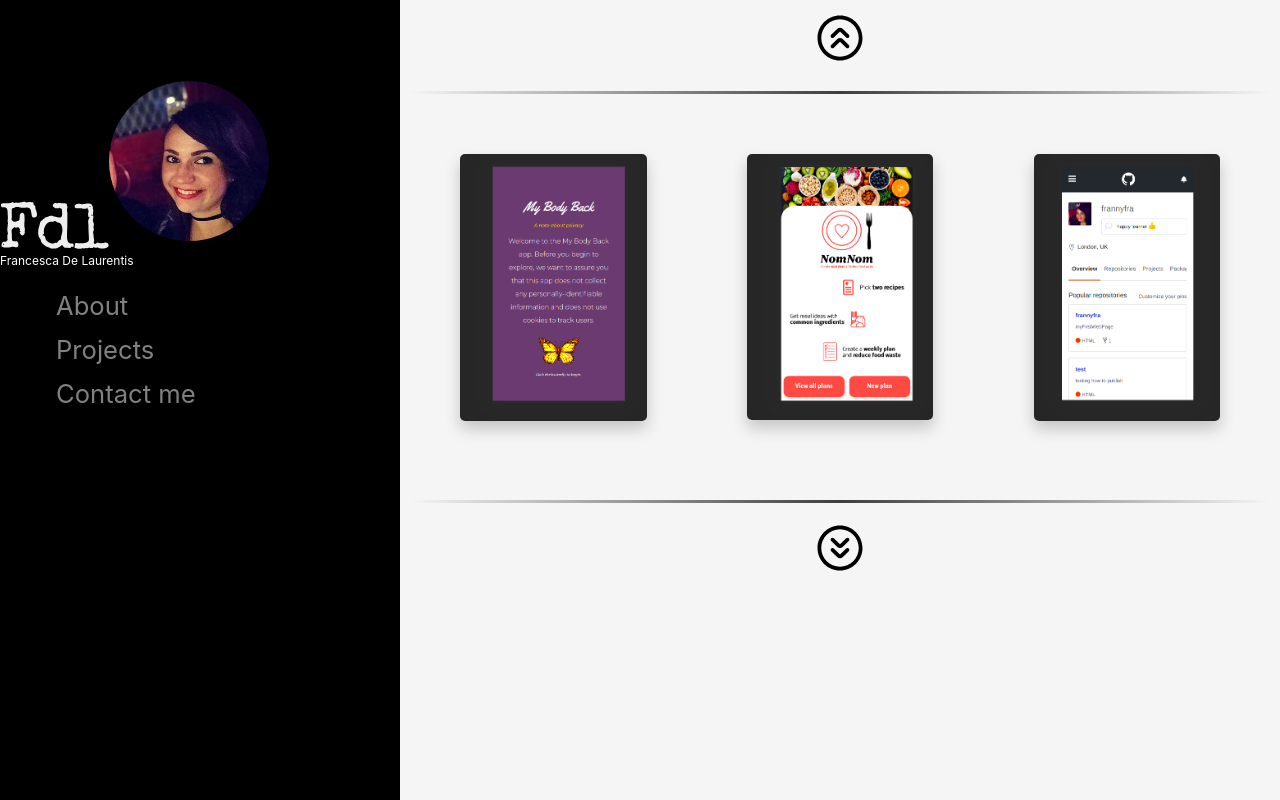
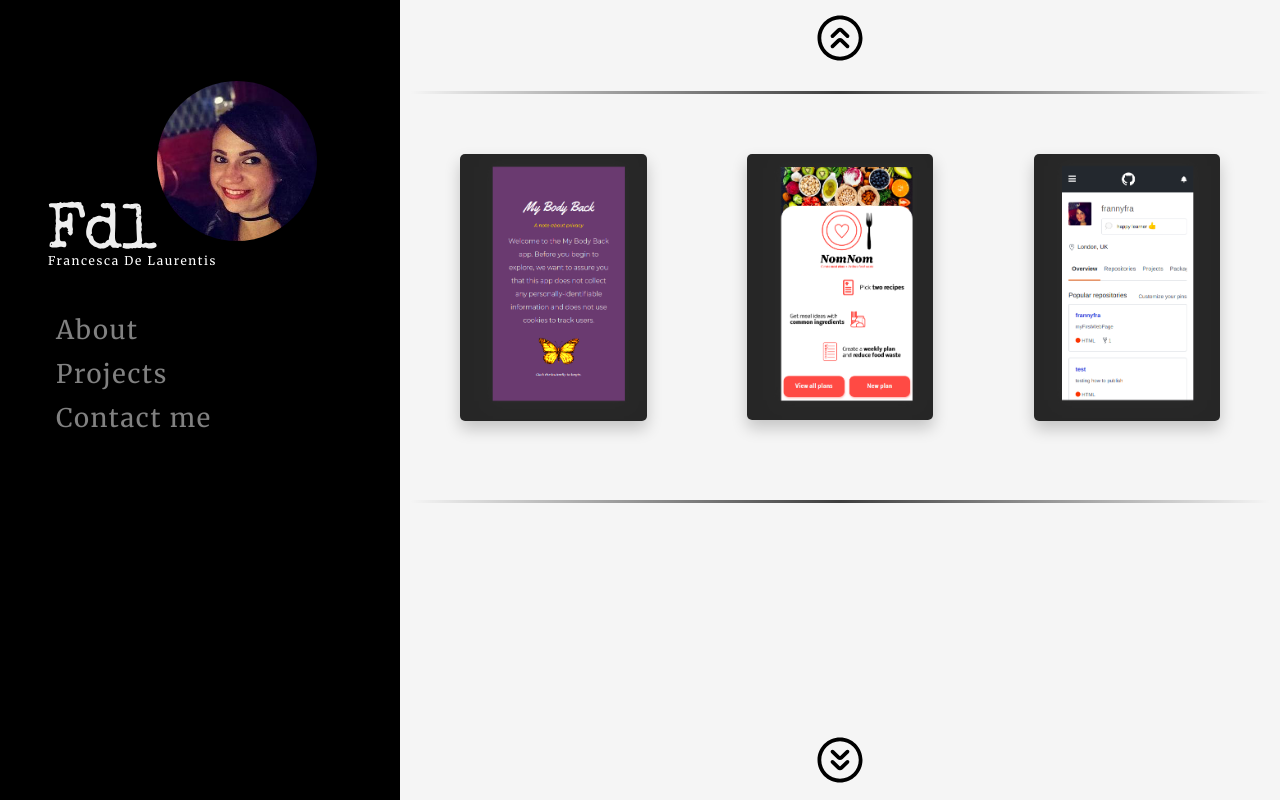
Before and after one commit to frannyfra/myPortfolio, a React (Create React App) app: page /projects in a window 1280 px wide. Built offline with nearby package versions, Linux system fonts and the light colour scheme.

Commit message:
Styling the landing page

```diff
--- a/package.json
+++ b/package.json
@@ -9,7 +9,8 @@
     "react-mdl": "^1.11.0",
     "react-reveal": "^1.2.2",
     "react-router-dom": "^5.1.2",
-    "react-scripts": "3.2.0"
+    "react-scripts": "^3.3.0",
+    "react-typing-animation": "^1.6.2"
   },
   "scripts": {
     "start": "react-scripts start",
--- a/src/App.css
+++ b/src/App.css
@@ -1,3 +1,5 @@
+@import url('https://fonts.googleapis.com/css?family=Merriweather|Open+Sans+Condensed:300|Oswald&display=swap');
+
 .App {
   text-align: center;
 }
@@ -26,3 +28,7 @@ h1 {
   margin: 0px;
   padding-top: 70px;
 }
+
+/* font-family: 'Open Sans Condensed', sans-serif;
+font-family: 'Merriweather', serif;
+font-family: 'Oswald', sans-serif; */
--- a/src/components/contactMe/ContactMe.css
+++ b/src/components/contactMe/ContactMe.css
@@ -8,7 +8,8 @@
 }
 
 .navigation-sub_links {
-  background-color: #008cba;
+  background-color:  black;
+  /* #008cba;  */
    /* #3a809e;   */
   display: flex;
   justify-content: center;
--- a/src/components/introductionPage/Introduction.css
+++ b/src/components/introductionPage/Introduction.css
@@ -1,6 +1,7 @@
 body {
   background-color: 	#F5F5F5;
 }
+
 .introduction {
   margin: 0px 0px 0px 400px; /* Same as the width of the sidenav */
   font-size: 0.9em; /* Increased text to enable scrolling */
@@ -11,7 +12,6 @@ body {
   filter: alpha(opacity=50);
   display: flex;
   flex-direction: column;
-  /* background-color: yellow; */
 }
 
 .introduction-description {
@@ -22,22 +22,15 @@ body {
   justify-content: center;
 }
 
-.arrow-down-router {
-  display: flex;
-  align-self: center;
-}
-
 .introduction-description__main {
   display: flex;
   flex-direction: column;
-  /* align-items: center;
-   */
+  align-items: center;
   justify-content: center;
   width: 60%;
   /* height: 50%; */
   margin-left: 5rem;
-
-
+  margin-top: 10rem;
 }
 
 .introduction-description__main  p {
@@ -49,6 +42,21 @@ body {
 .introduction-description__main-greating  p{
   display: flex;
   align-self: center;
-  font-size: 5.5em;
+  font-size: 4.5em;
   font-weight: bold;
 }
+
+/* .arrow-down-router-fixed {
+  display: flex;
+  align-self: center;
+}
+
+.arrow-down-router {
+  position: fixed;
+  bottom: 10px;
+} */
+
+.arrow-down-router {
+  display:flex;
+  align-self: center;
+}
--- a/src/components/introductionPage/Introduction.js
+++ b/src/components/introductionPage/Introduction.js
@@ -2,6 +2,7 @@ import React from "react";
 import "./Introduction.css";
 import { NavBar } from "../mutual/navBar/NavBar";
 import { Link } from "react-router-dom";
+import Typing from 'react-typing-animation';
 
 
 const Introduction = () => {
@@ -9,6 +10,7 @@ const Introduction = () => {
     <>
       <NavBar />
       <section className="introduction">
+        <Typing>
         <section className="introduction-description">
           <section className="introduction-description__main">
             <section className="introduction-description__main-greating">
@@ -20,7 +22,10 @@ const Introduction = () => {
           web-developer.<br></br>My passion is .......
           </p>
           </section>
+
         </section>
+        </Typing>
+        <div className="arrow-down-router-fixed">
         <Link to={{ pathname: "/projects" }} className="arrow-down-router">
         <img
           className="arrow-down"
@@ -29,6 +34,7 @@ const Introduction = () => {
         >
         </img>
       </Link>
+      </div>
       </section>
 
     </>
--- a/src/components/mutual/navBar/NavBar.css
+++ b/src/components/mutual/navBar/NavBar.css
@@ -8,6 +8,9 @@
   background-color: black;
   overflow-x: hidden;
   padding-top: 65px;
+  font-family: 'Merriweather', serif;
+  letter-spacing: 0.1em;
+
 }
 
 .navigation a {
@@ -24,10 +27,8 @@
 
 #nav li,
 #sub-nav li{
-
   list-style-type: none;
   line-height: 2em;
-
 }
 
 .author-img {
@@ -40,15 +41,20 @@
   -moz-border-radius: 50%;
   -ms-border-radius: 50%;
   border-radius: 50%;
-  }
+}
 
 .email {
   display: block;
   font-size: 12px;
   color: white;
+  padding-bottom: 2em;
 }
 
 @media screen and (max-height: 450px) {
   .navigation {padding-top: 15px;}
   .navigation a {font-size: 18px;}
 }
+
+.text-center {
+  padding-left: 3em;
+}
--- a/src/components/mutual/navBar/NavBar.js
+++ b/src/components/mutual/navBar/NavBar.js
@@ -13,7 +13,7 @@ const NavBar = () => {
 
         <div className="text-center">
           <img src={logo} className="logo" alt="full name initials" />
-          <img src={profilePic} className="author-img"/>
+          <img src={profilePic} className="author-img" alt="Smiling Francesca"/>
           {/* <h3 id="full-name">Francesca De Laurentis</h3> */}
           <span className="email">Francesca De Laurentis</span>
         </div>
--- a/src/components/projectsPage/Projects.css
+++ b/src/components/projectsPage/Projects.css
@@ -3,14 +3,22 @@
   padding: 0px 10px;
   display: flex;
   flex-direction: column;
-  background-color: 	#F5F5F5;
+  background-color: #F5F5F5;
 }
 
-.arrow-up-router,
-.arrow-down-router {
+.arrow-up-router {
   display: flex;
   align-self: center;
-  color: black;
+}
+
+.arrow-down-router-fixed {
+  display: flex;
+  align-self: center;
+}
+
+.arrow-down-router {
+  position: fixed;
+  bottom: 10px;
 }
 
 .github-link {
--- a/src/components/projectsPage/Projects.js
+++ b/src/components/projectsPage/Projects.js
@@ -9,6 +9,7 @@ const Projects = () => {
     return (
     <section className="my-projects">
       <NavBar />
+      {/* <div className="arrow-up-router-fixed"> */}
       <Link to={{ pathname: "/" }} className="arrow-up-router">
         <img
           className="arrow-up"
@@ -17,6 +18,7 @@ const Projects = () => {
         >
         </img>
       </Link>
+      {/* </div> */}
 
       <section className="project-page">
         <hr className="line"/>
@@ -106,7 +108,7 @@ const Projects = () => {
         </div>
         <hr className="line"/>
       </section>
-
+      {/* <div className="arrow-down-router-fixed"> */}
       <Link to={{ pathname: "/contact-me" }} className="arrow-down-router">
         <img
           className="arrow-down"
@@ -115,6 +117,7 @@ const Projects = () => {
         >
         </img>
       </Link>
+      {/* </div> */}
     </section>
     )
 
```
Also changed, not shown: 1 other file (tests, documents, lock files or other folders).
